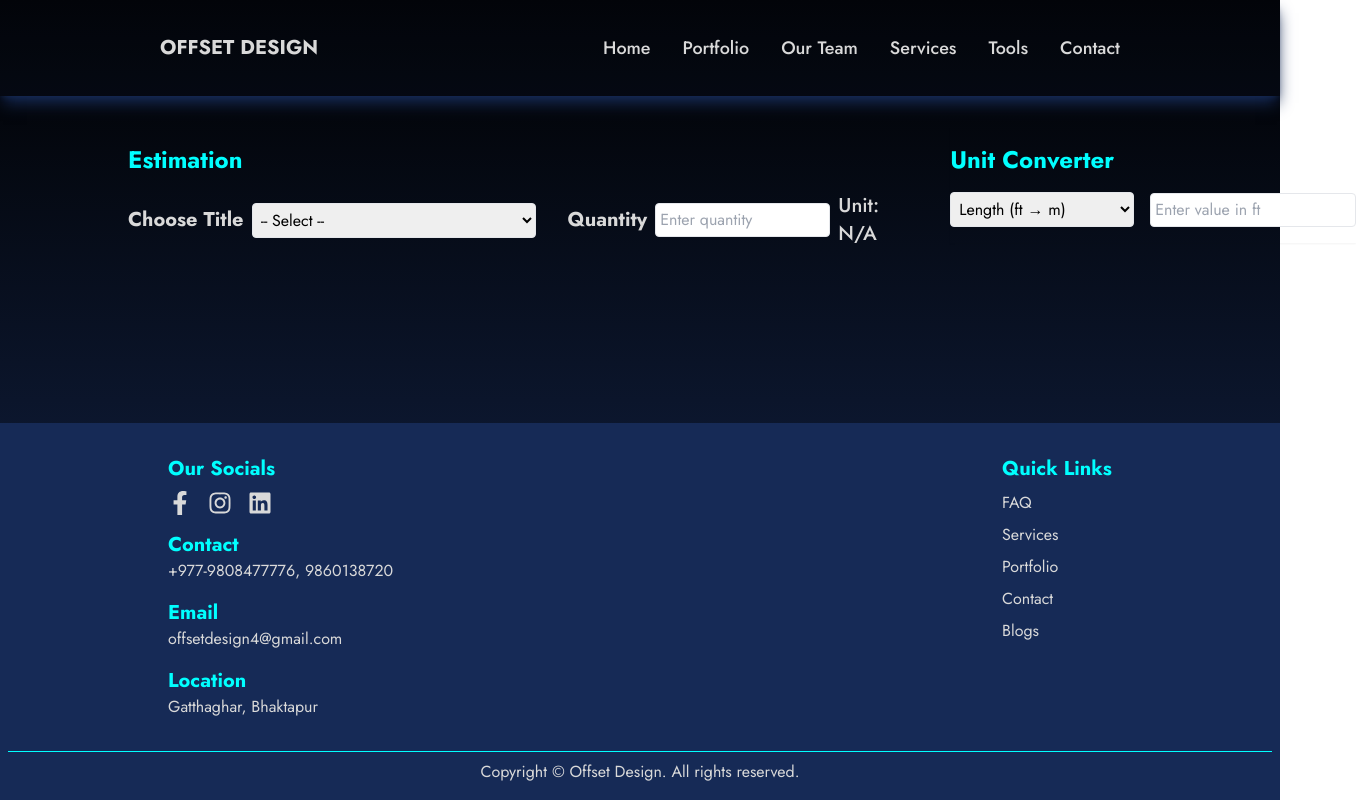
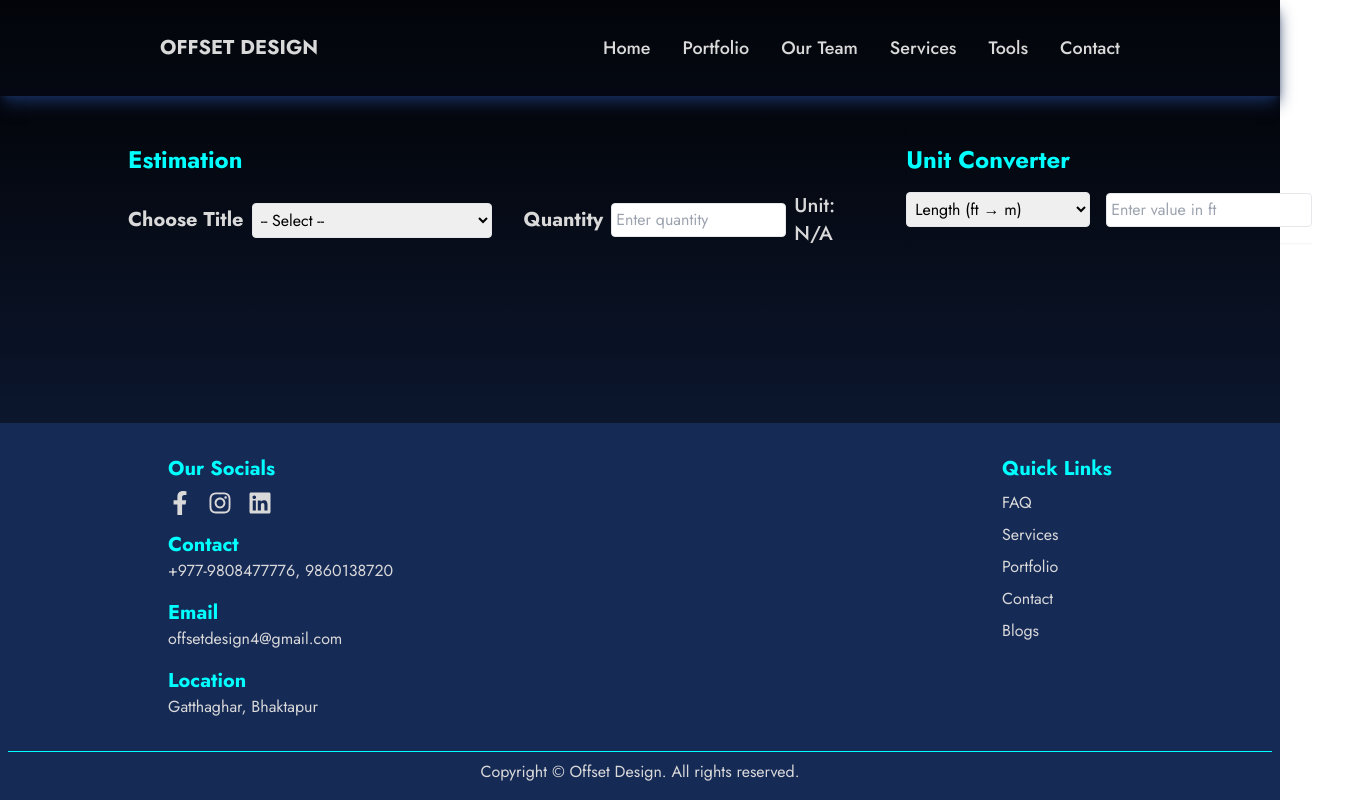
Before and after one commit to yogeshnepal8/Offset-Design, a React (Vite) app: page /tools in a window 1280 px wide. Shown: the whole page, 1356 px wide, since content can reach past the window. Built offline with nearby package versions, Linux system fonts and the light colour scheme.

Commit message:
Tools changes

```diff
--- a/src/components/ToolsEstimationTitle.jsx
+++ b/src/components/ToolsEstimationTitle.jsx
@@ -52,7 +52,7 @@ function ToolsEstimationTitle() {
             Choose Title
           </label>
           <select
-            className="border p-1 rounded min-w-[120px]"
+            className="border p-1 rounded max-w-[240px]"
             onChange={handleSelectionChange}
           >
             <option value="">-- Select --</option>
```
